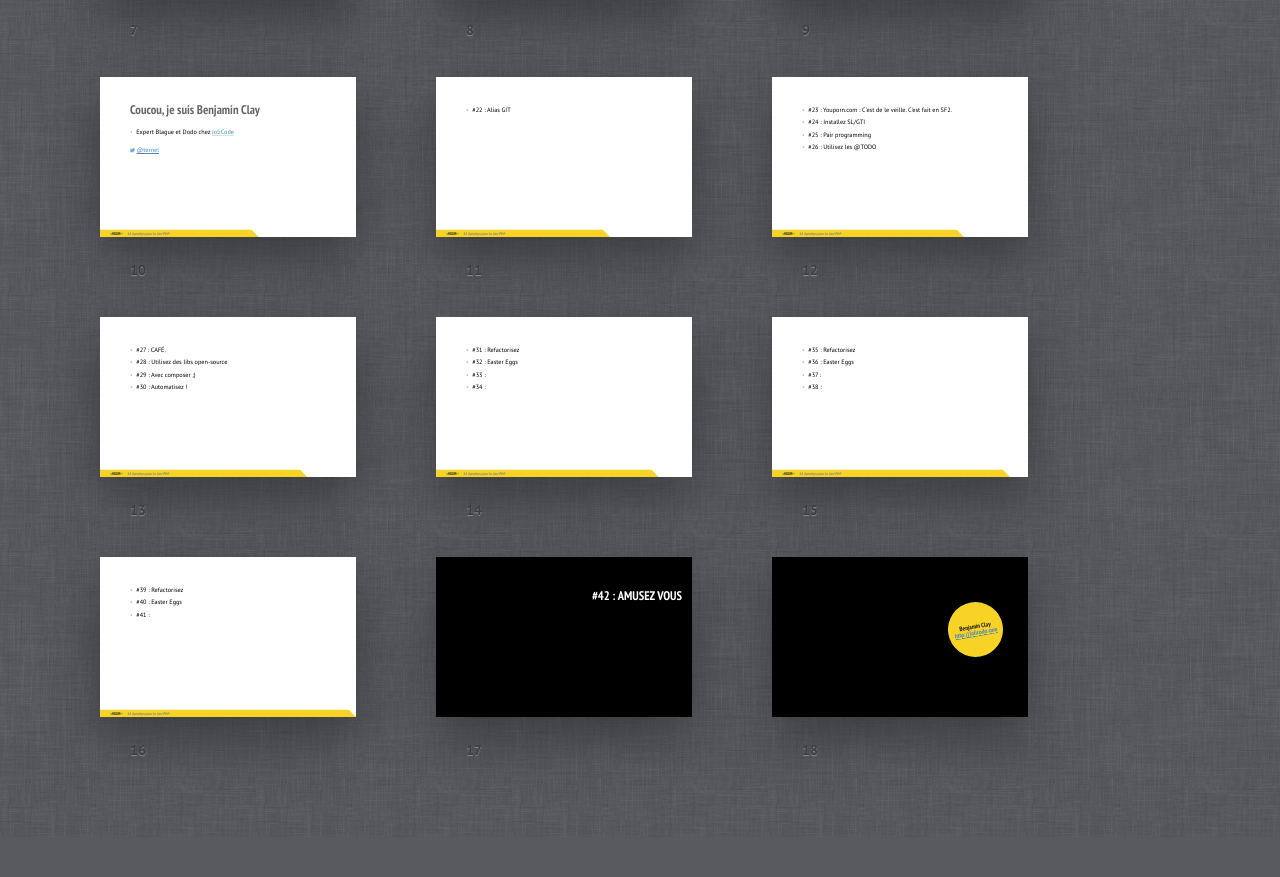
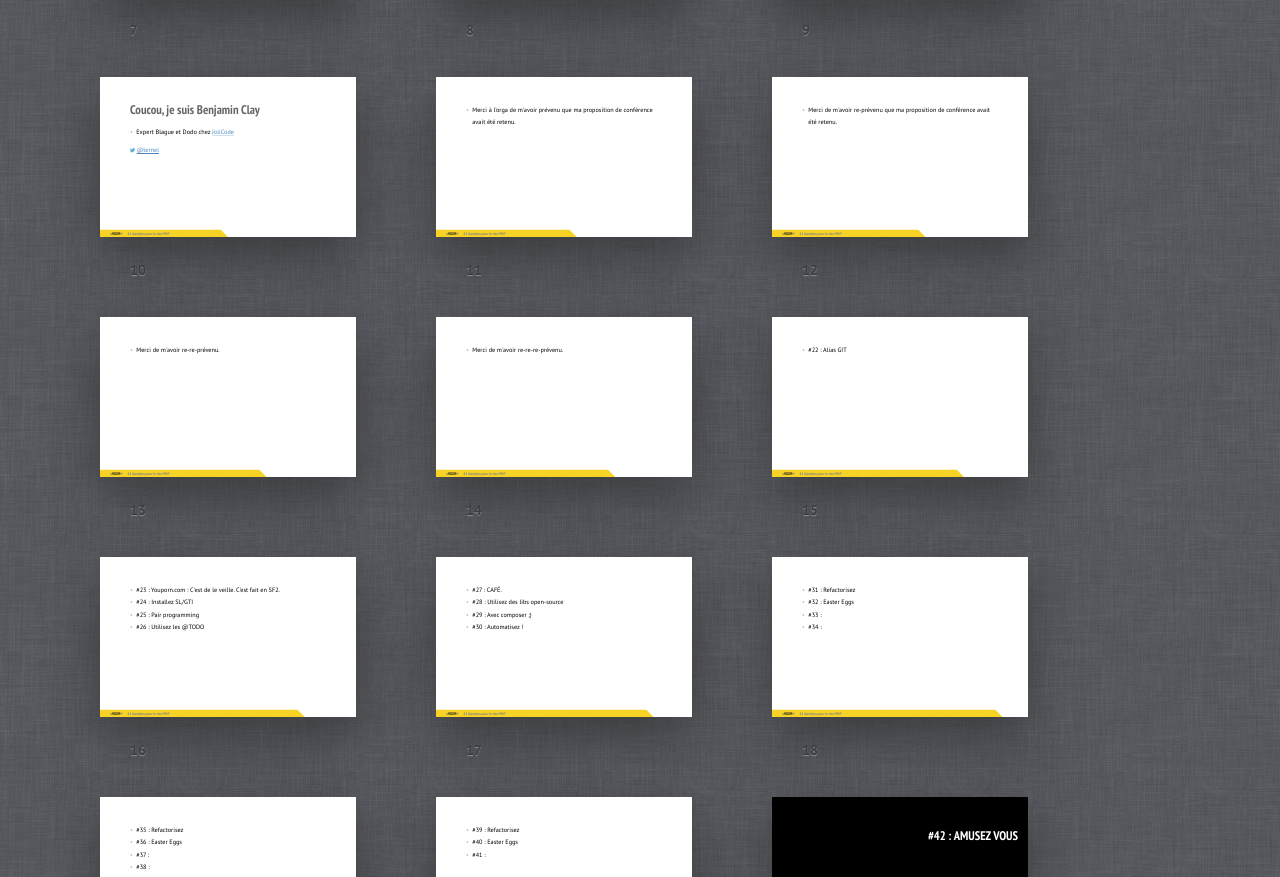
Before and after one commit to ternel/42-protips-2014-conf, a plain HTML site: page index.html in a window 1280 px wide. Shown: the part 873-1750 px from the top of the page. Before the commit the page ends 1710 px from the top, so only its background shows below. Drawn offline with Linux system fonts and the light colour scheme.

Commit message:
MORE JOKES

```diff
--- a/index.html
+++ b/index.html
@@ -93,6 +93,30 @@
 
 	<section class="slide"><div>
 	<ul>
+		<li>Merci à l'orga de m'avoir prévenu que ma proposition de conférence avait été retenu.</li>
+	</ul>
+	</div></section>
+
+	<section class="slide"><div>
+	<ul>
+		<li>Merci de m'avoir re-prévenu que ma proposition de conférence avait été retenu.</li>
+	</ul>
+	</div></section>
+
+	<section class="slide"><div>
+	<ul>
+		<li>Merci de m'avoir re-re-prévenu.</li>
+	</ul>
+	</div></section>
+
+	<section class="slide"><div>
+	<ul>
+		<li>Merci de m'avoir re-re-re-prévenu.</li>
+	</ul>
+	</div></section>
+
+	<section class="slide"><div>
+	<ul>
 		<li>#22 : Alias GIT</li>
 	</ul>
 	</div></section>
```
